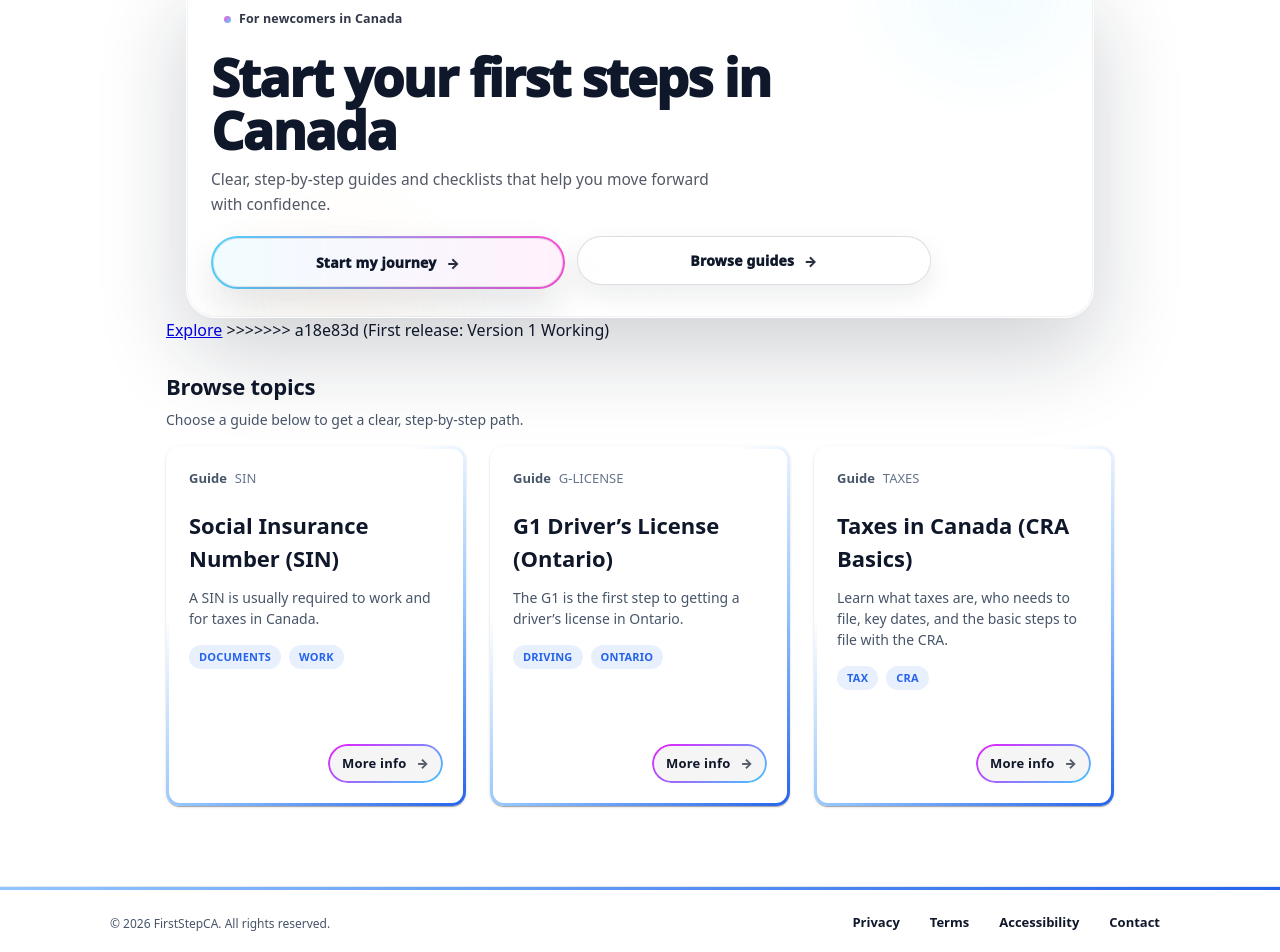
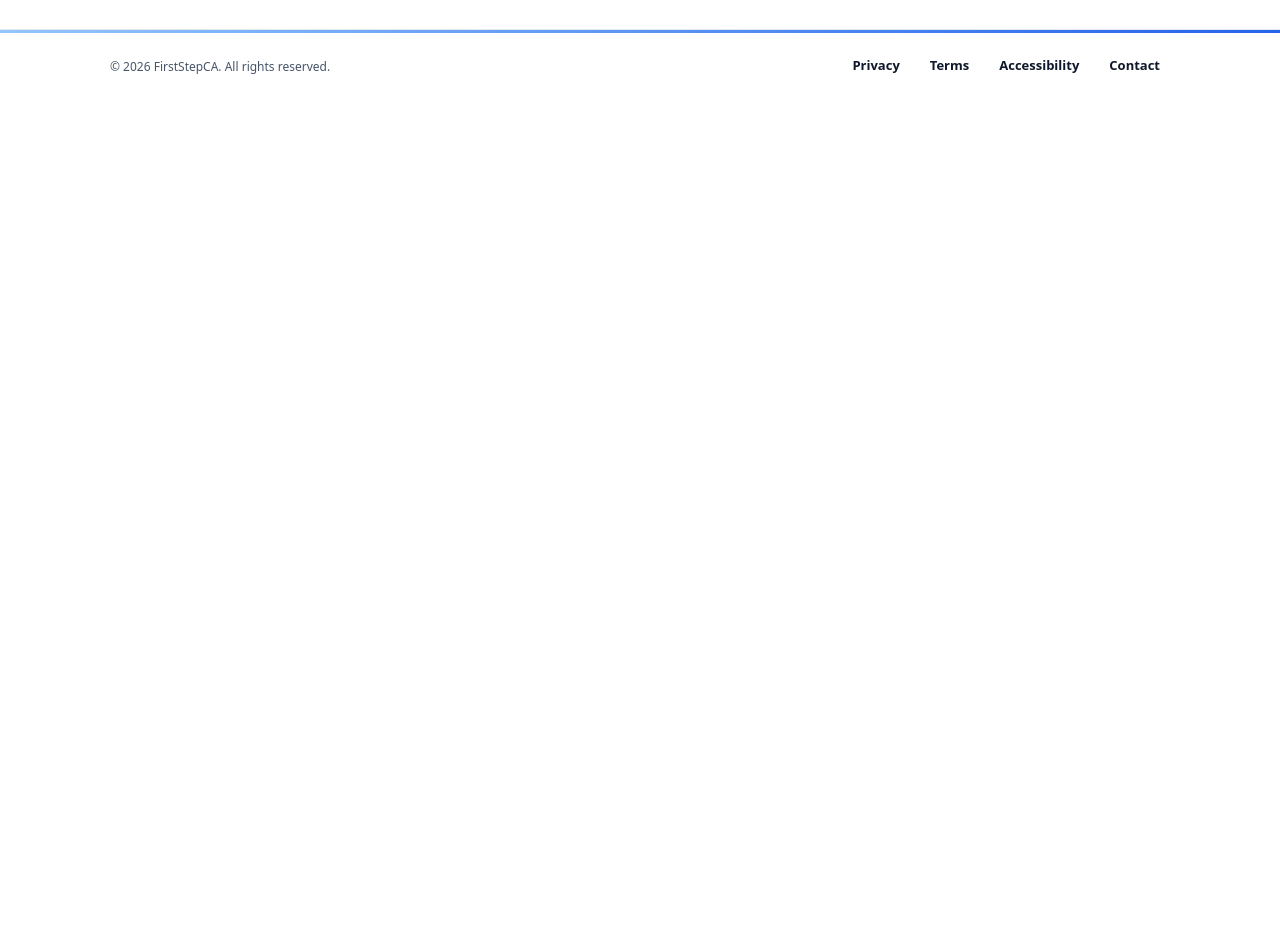
Before and after one commit to Sagaz0501/First-Step-Canada, an Angular app: page / in a window 1280 px wide. Shown: the part 1238-2190 px from the top of the page. After the commit the page ends 1339 px from the top, so only its background shows below. Built offline with nearby package versions, Linux system fonts and the light colour scheme.

Commit message:
First Deployment 1st version

```diff
--- a/src/app/home-page/home-page.html
+++ b/src/app/home-page/home-page.html
@@ -3,7 +3,6 @@
   <!-- HERO with photo -->
   <section class="hero" aria-label="Intro">
     <div class="hero-bg" aria-hidden="true"></div>
-<<<<<<< HEAD
 
     <div class="hero-inner">
       <div class="hero-shell">
@@ -82,86 +81,6 @@
         </div>
       </mat-card>
     </div>
-=======
-
-    <div class="hero-inner">
-      <div class="hero-shell">
-        <div class="hero-left">
-          <p class="hero-eyebrow">For newcomers in Canada</p>
-
-          <h2 class="hero-title">Start your first steps in Canada</h2>
-
-          <p class="hero-subtitle">
-            Clear, step-by-step guides and checklists that help you move forward with confidence.
-          </p>
-
-          <div class="hero-actions" role="group" aria-label="Primary actions">
-            <div class="cta">
-              <a class="btn-wrap" routerLink="/planner">
-                <span class="btn btn-primary">Start my journey <span class="btn-arrow">→</span></span>
-              </a>
-            </div>
-
-            <div class="cta">
-              <a class="btn btn-secondary" href="#topics" aria-label="Browse guides">
-                Browse guides <span class="btn-arrow" aria-hidden="true">→</span>
-              </a>
-            </div>
-
-          </div>
-        </div>
-      </div>
-    </div>
-
-    <a class="scroll-hint" href="#story" aria-label="Scroll to next section">
-      <span class="scroll-dot" aria-hidden="true"></span>
-      <span class="scroll-text">Explore</span>
-    </a>
->>>>>>> a18e83d (First release: Version 1 Working)
-  </section>
-
-  <!-- TOPICS (your cards) -->
-  <section class="topics" id="topics" aria-label="Topics">
-    <div class="topics-head">
-      <div>
-        <h3 class="section-title">Browse topics</h3>
-        <p class="section-lead">
-          Choose a guide below to get a clear, step-by-step path.
-        </p>
-      </div>
-    </div>
-
-    <div class="cards">
-      <mat-card
-        class="topic-card fancy-card"
-        *ngFor="let p of processData.processes"
-        tabindex="0"
-        role="link"
-        [routerLink]="['/', p.id]"
-        aria-label="Open {{ p.title }}"
-      >
-        <div class="main-content">
-          <div class="header">
-            <span>Guide</span>
-            <span>{{ p.id | uppercase }}</span>
-          </div>
-
-          <h3 class="heading">{{ p.title }}</h3>
-
-          <p class="desc">{{ p.shortDescription }}</p>
-
-          <div class="categories">
-            <span *ngFor="let tag of getTags(p.id)">{{ tag }}</span>
-          </div>
-        </div>
-
-        <div class="footer">
-          <span class="more-pill" aria-hidden="true">
-            More info <span class="arrow">→</span>
-          </span>
-        </div>
-      </mat-card>
-    </div>
   </section>
 
 </main>
```
